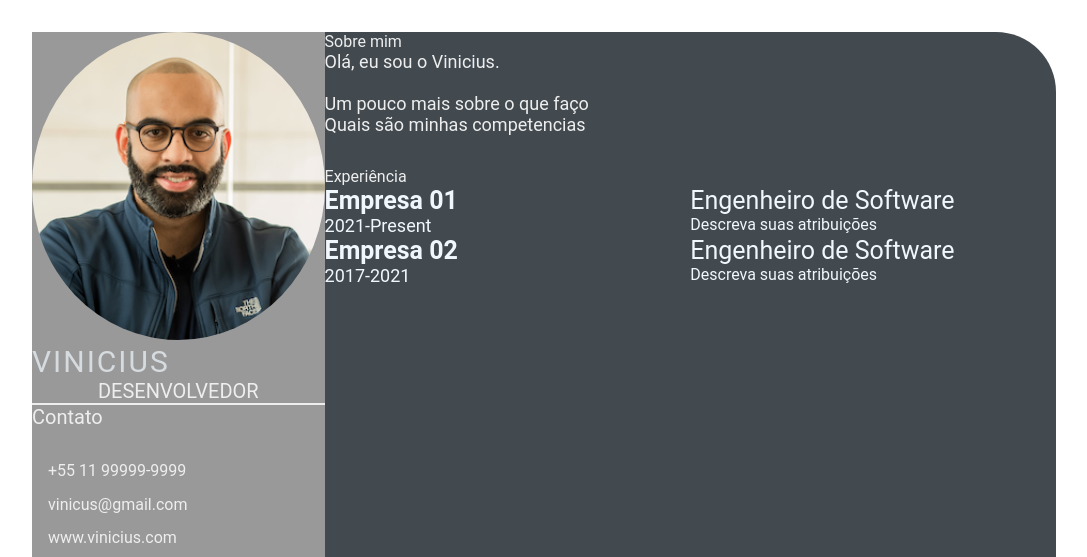
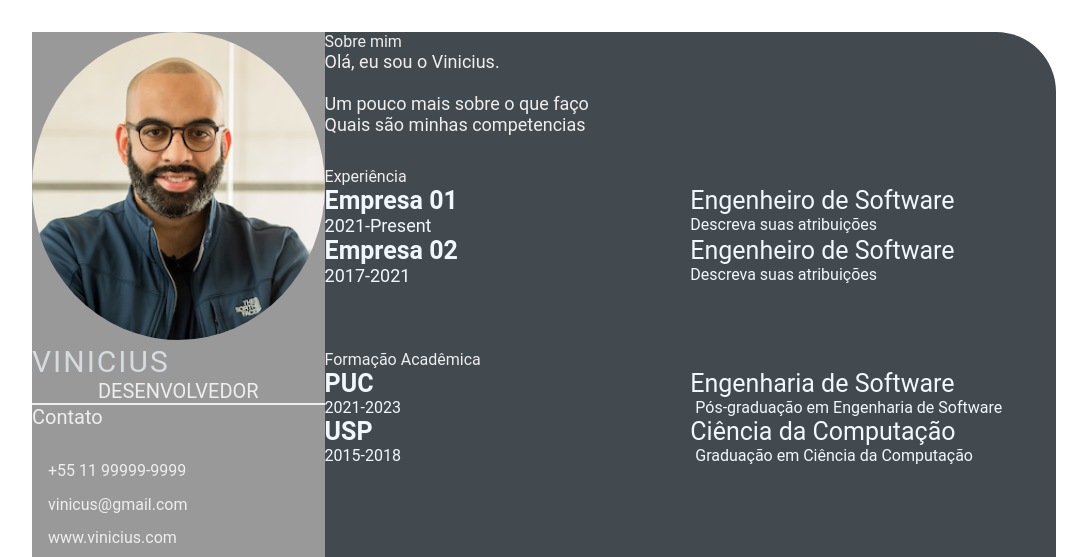
Before and after one commit to vinicius-afonso/devweekgit.vini.github.io, a plain HTML site: page index.html in a window 1280 px wide. Shown: the top 557 px of the page, without its empty margins (96-1183 px from the left). Drawn offline with Linux system fonts and the light colour scheme.

Commit message:
index.html (#4)

```diff
--- a/index.html
+++ b/index.html
@@ -73,6 +73,27 @@
             </div>
         </div>
     </section>
+    <section class="education gap">
+        <div class="right-title">Formação Acadêmica</div>
+        <div class="education-contents">
+        <div class="education-left">
+            <p class="education-school-name">PUC</p>
+            <p class="education-time-period">2021-2023</p>
+        </div>
+        <div class="education-right">
+            <p class="education-subject">Engenharia de Software</p>
+            <p class="education-desc">Pós-graduação em Engenharia de Software</p>
+        </div>
+        <div class="education-left">
+            <p class="education-school-name">USP</p>
+            <p class="education-time-period">2015-2018</p>
+        </div>
+        <div class="education-right">
+            <p class="education-subject">Ciência da Computação</p>
+            <p class="education-desc">Graduação em Ciência da Computação</p>
+        </div>
+        </div>
+    </section>
 </section>
 </section>
 
```
